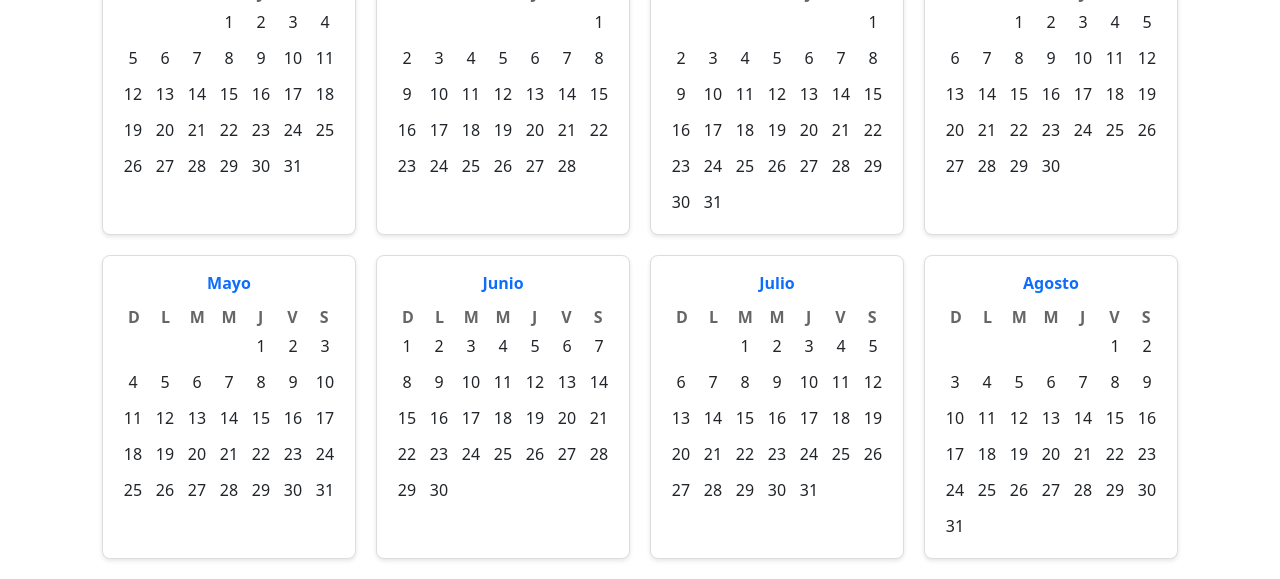
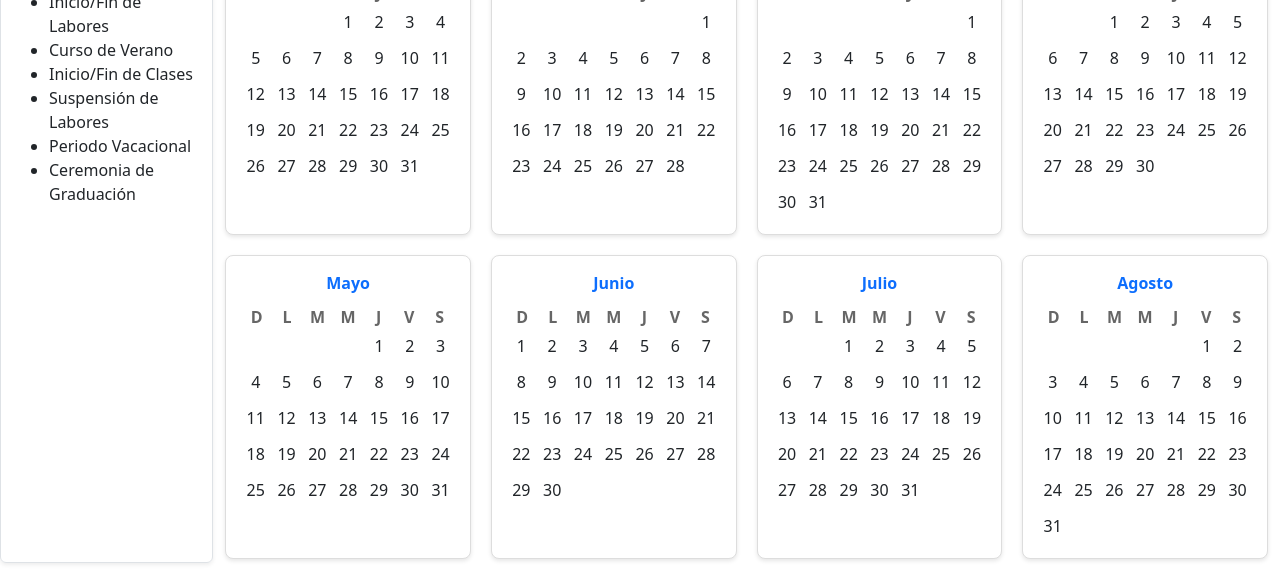
Before and after one commit to Batmand0/2025-1-Calendario, a website: page frontend/index.html in a window 1280 px wide. Shown: the part 291-870 px from the top of the page. Drawn offline with nearby package versions, Linux system fonts and the light colour scheme; no server answers.

Commit message:
Diseño 10/02

```diff
--- a/frontend/index.html
+++ b/frontend/index.html
@@ -14,8 +14,21 @@
     </div>
 
     <h1 class="text-center text-primary display-5 mt-3">CALENDARIO ENERO-AGOSTO 2025</h1>
-    <div class="container">
-        <div id="calendar-container" class="calendar-container"></div>
+    <div class="container-fluid">
+        <div class="row">
+            <div class="col-2 border rounded shadow-sm my-3 p-3">
+                <h2 class="text-primary text-center">Colores</h2>
+                <ul>
+                    <li>Inicio/Fin de Labores</li>
+                    <li>Curso de Verano</li>
+                    <li>Inicio/Fin de Clases</li>
+                    <li>Suspensión de Labores</li>
+                    <li>Periodo Vacacional</li>
+                    <li>Ceremonia de Graduación</li>
+                </ul>
+            </div>
+            <div id="calendar-container" class="calendar-container col"></div>
+        </div>
     </div>
 
     <!-- Bootstrap JS y Popper.js -->
```
